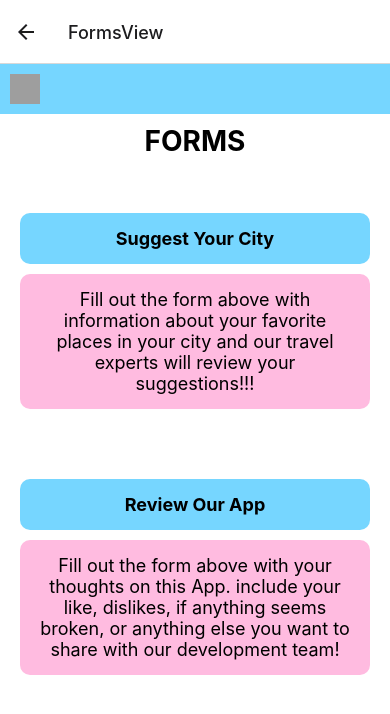
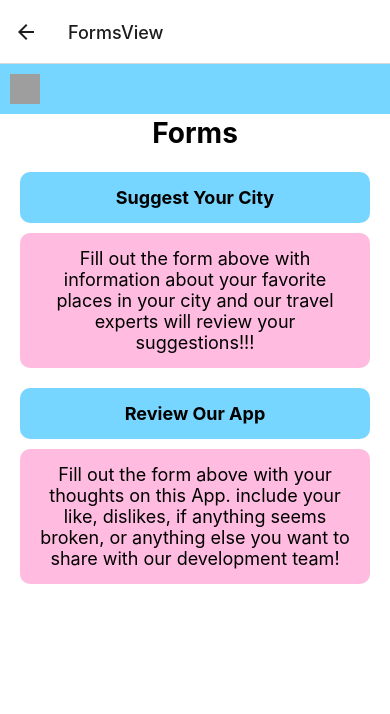
Before and after one commit to marinarosenwald/RoamRaveApplication, a React Native app: screen /FormsView in a window 390 px wide. Shown: the top 714 px of the page. Built offline with nearby package versions, Linux system fonts and the light colour scheme; grey boxes are pictures that could not be loaded.

Commit message:
#Fixing the CSS of FormsView.js

```diff
--- a/components/FormsView.js
+++ b/components/FormsView.js
@@ -16,7 +16,7 @@ const FormsView = () => {
         <Text style={styles.headerTitle}></Text>
       </View>
       <View style={styles.titleContainer}>
-        <Text style={styles.title}>FORMS</Text>
+        <Text style={styles.title}>Forms</Text>
       </View>
       <ScrollView style={styles.scrollContainer}>
         <View style={styles.spacer} />
@@ -78,8 +78,7 @@ const styles = StyleSheet.create({
     flexDirection: 'row',
     alignItems: 'center',
     justifyContent: 'center',
-    paddingHorizontal: 10,
-    paddingVertical: 10,
+    paddingVertical: 2, // Reduce vertical padding
   },
   title: {
     fontSize: 28,
@@ -92,10 +91,10 @@ const styles = StyleSheet.create({
     padding: 20,
   },
   spacer: {
-    height: 25,
+    height: -3, // Further reduced height
   },
   spacerLarge: {
-    height: 50,
+    height: 0.2,
   },
   innerContainer: {
     marginBottom: 20,
```
